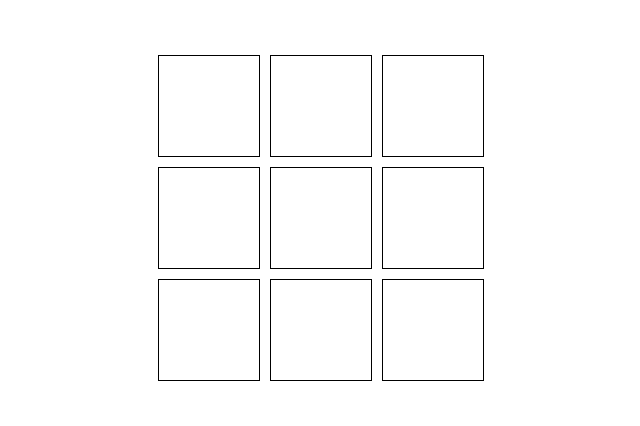
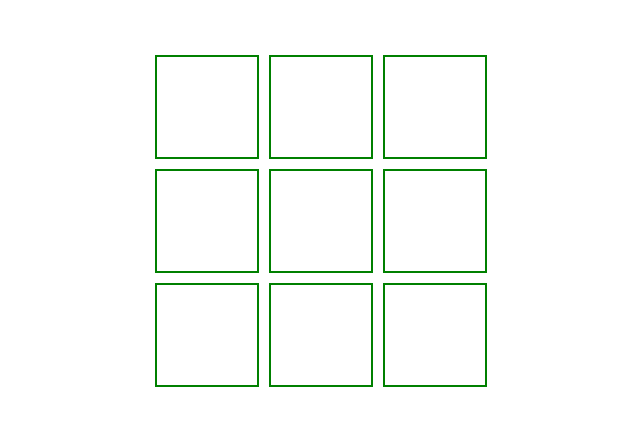
Before and after one commit to Carloscavalcante97/jogodavelha, a plain HTML site: page index.html in a window 1280 px wide. Shown: the whole page, without its empty margins (319-959 px from the left). Drawn offline with Linux system fonts and the light colour scheme.

Commit message:
Update cssjogodavelha.css

```diff
--- a/cssjogodavelha.css
+++ b/cssjogodavelha.css
@@ -12,7 +12,7 @@
 .cell {
 	width: 100px;
 	height: 100px;
-	border: 1px solid black;
+	border: 2px solid green;
 	margin: 5px;
 	text-align: center;
 	font-size: 50px;
```
